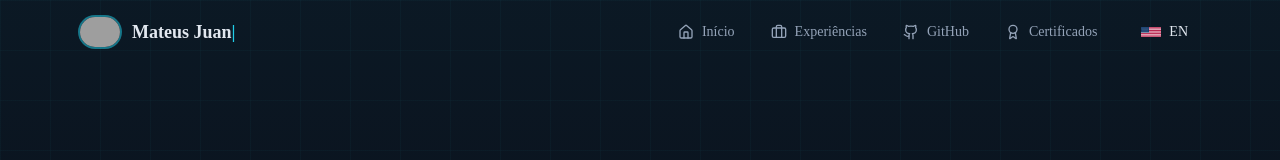
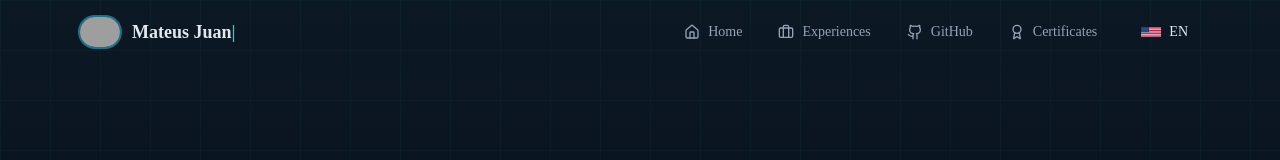
Before and after one commit to MateusJuan/Curriculo, a Next.js app: page /en in a window 1280 px wide. Shown: the top 160 px of the page. Built offline with nearby package versions, Linux system fonts and the light colour scheme; grey boxes are pictures that could not be loaded.

Commit message:
mais um ajuste

```diff
--- a/components/portfolio/header.tsx
+++ b/components/portfolio/header.tsx
@@ -7,16 +7,11 @@ import { useRouter, usePathname } from "next/navigation"
 import Image from "next/image"
 import { motion, AnimatePresence } from "framer-motion"
 
+import { useTranslation } from "@/hooks/useTranslation"
+
 type HeaderProps = {
   locale: "pt" | "en"
 }
-
-const navItems = [
-  { label: "Início", href: "#inicio", icon: Home },
-  { label: "Experiências", href: "#experiencias", icon: Briefcase },
-  { label: "GitHub", href: "#github", icon: Github },
-  { label: "Certificados", href: "#certificados", icon: Award },
-]
 
 const languages = [
   { code: "pt", label: "Português", flag: "/flags/br.png" },
@@ -24,6 +19,17 @@ const languages = [
 ]
 
 export function Header({ locale }: HeaderProps) {
+
+const { t, lang } = useTranslation()
+
+const navItems = [
+  { label: t.inicio, href: "#inicio", icon: Home },
+  { label: t.experiencias, href: "#experiencias", icon: Briefcase },
+  { label: t.github, href: "#github", icon: Github },
+  { label: t.certificados, href: "#certificados", icon: Award },
+]
+
+
   const [isOpen, setIsOpen] = useState(false)
   const [scrolled, setScrolled] = useState(false)
   const [typedText, setTypedText] = useState("")
--- a/public/locales/en/common.json
+++ b/public/locales/en/common.json
@@ -5,5 +5,9 @@
   "anos": "years old",
   "pais": "Brazil",
   "bio": "A developer passionate about creating amazing digital experiences. Currently focused on mobile development with React Native and backend development with Node.js.",
-  "cta": "See my projects"
+  "cta": "See my projects",
+  "inicio": "Home",
+  "experiencias": "Experiences",
+  "github": "GitHub",
+  "certificados": "Certificates"
 }
--- a/public/locales/pt/common.json
+++ b/public/locales/pt/common.json
@@ -5,5 +5,9 @@
   "anos": "anos",
   "pais": "Brasil",
   "bio": "Desenvolvedor apaixonado por criar experiências digitais incríveis. Atualmente focado em desenvolvimento mobile com React Native e backend com Node.js.",
-  "cta": "Ver meus projetos"
+  "cta": "Ver meus projetos",
+  "inicio": "Início",
+  "experiencias": "Experiências",
+  "github": "GitHub",
+  "certificados": "Certificados"
 }
```
